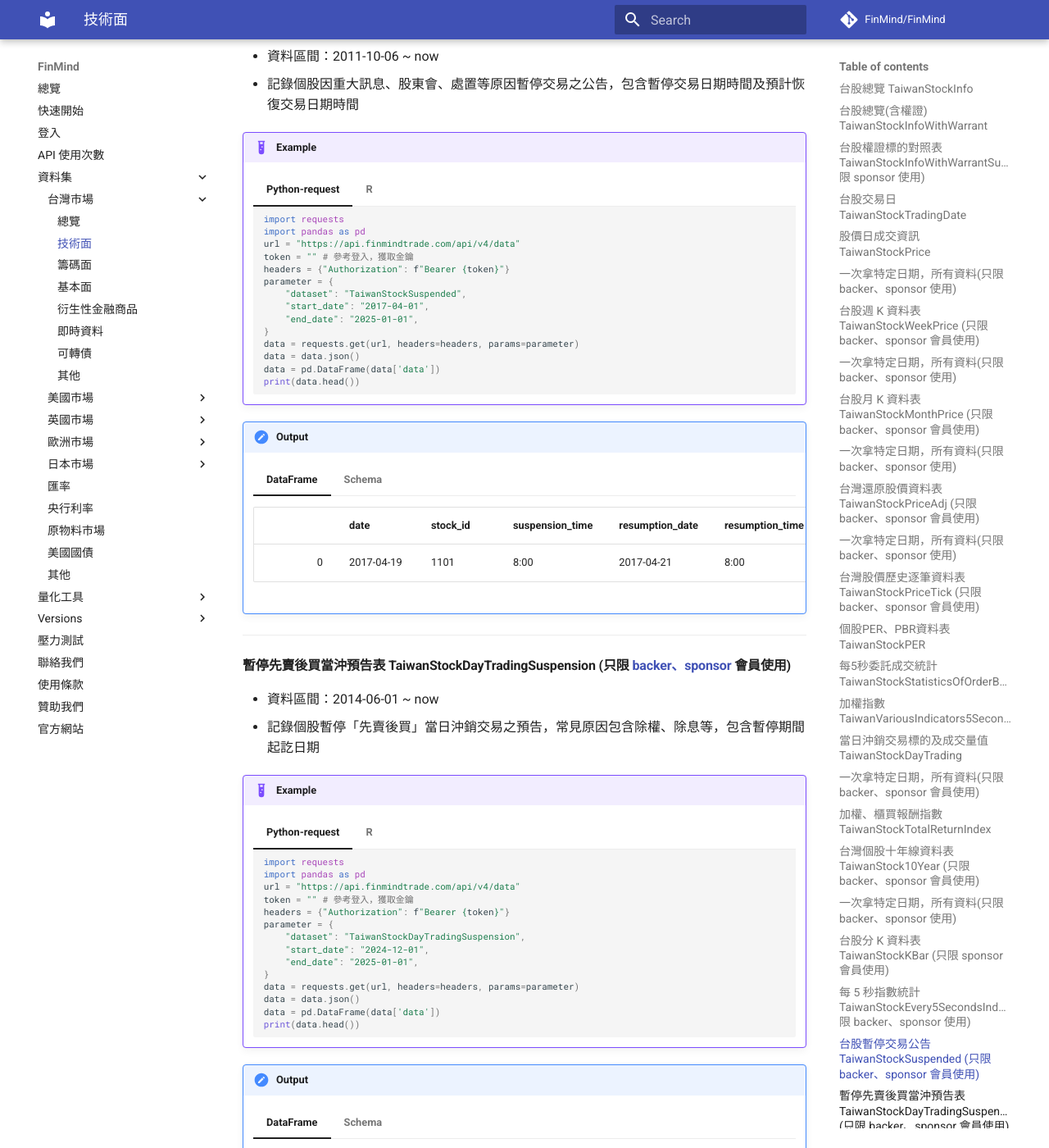
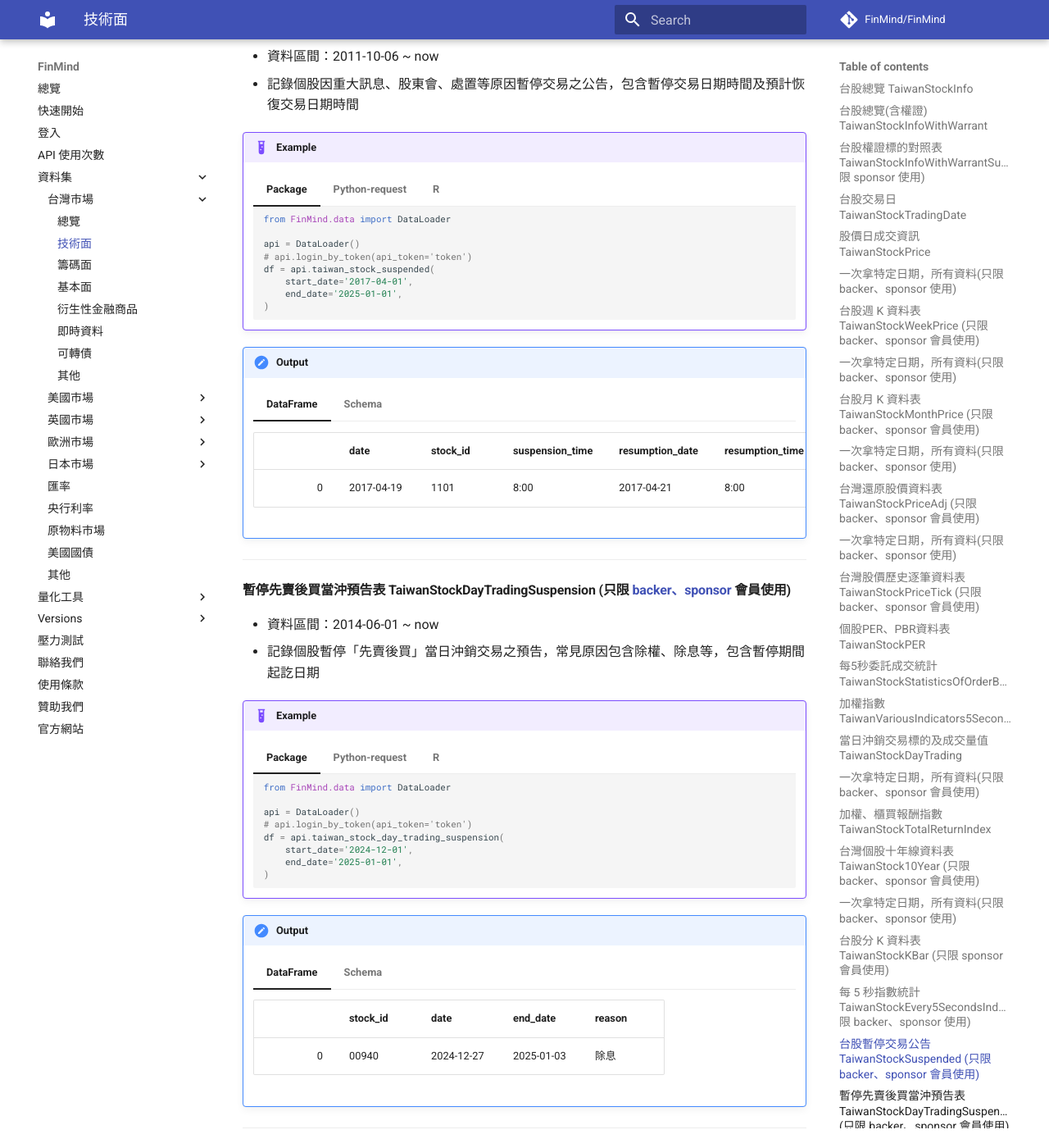
Before and after one commit to FinMind/FinMind-Doc, an MkDocs documentation site: the page built from docs/tutor/TaiwanMarket/Technical.md, in a window 1280 px wide and 1400 px high, scrolled down 19844 px. Shown: the whole window at 82% size. Built offline with MkDocs 1.6.1 and Material for MkDocs 9.7.7, drawn with Linux system fonts in a browser that asks for light colours; comment, search, counter and statistics services are not loaded.

Commit message:
docs: add Package usage examples for TaiwanStockSuspended and TaiwanStockDayTradingSuspension
Co-Authored-By: Claude Opus 4.5 <noreply@anthropic.com>

````diff
--- a/docs/tutor/TaiwanMarket/Technical.md
+++ b/docs/tutor/TaiwanMarket/Technical.md
@@ -1876,6 +1876,17 @@
 - 記錄個股因重大訊息、股東會、處置等原因暫停交易之公告，包含暫停交易日期時間及預計恢復交易日期時間
 
 !!! example
+    === "Package"
+        ```python
+        from FinMind.data import DataLoader
+
+        api = DataLoader()
+        # api.login_by_token(api_token='token')
+        df = api.taiwan_stock_suspended(
+            start_date='2017-04-01',
+            end_date='2025-01-01',
+        )
+        ```
     === "Python-request"
         ```python
         import requests
@@ -1936,6 +1947,17 @@
 - 記錄個股暫停「先賣後買」當日沖銷交易之預告，常見原因包含除權、除息等，包含暫停期間起訖日期
 
 !!! example
+    === "Package"
+        ```python
+        from FinMind.data import DataLoader
+
+        api = DataLoader()
+        # api.login_by_token(api_token='token')
+        df = api.taiwan_stock_day_trading_suspension(
+            start_date='2024-12-01',
+            end_date='2025-01-01',
+        )
+        ```
     === "Python-request"
         ```python
         import requests
````
